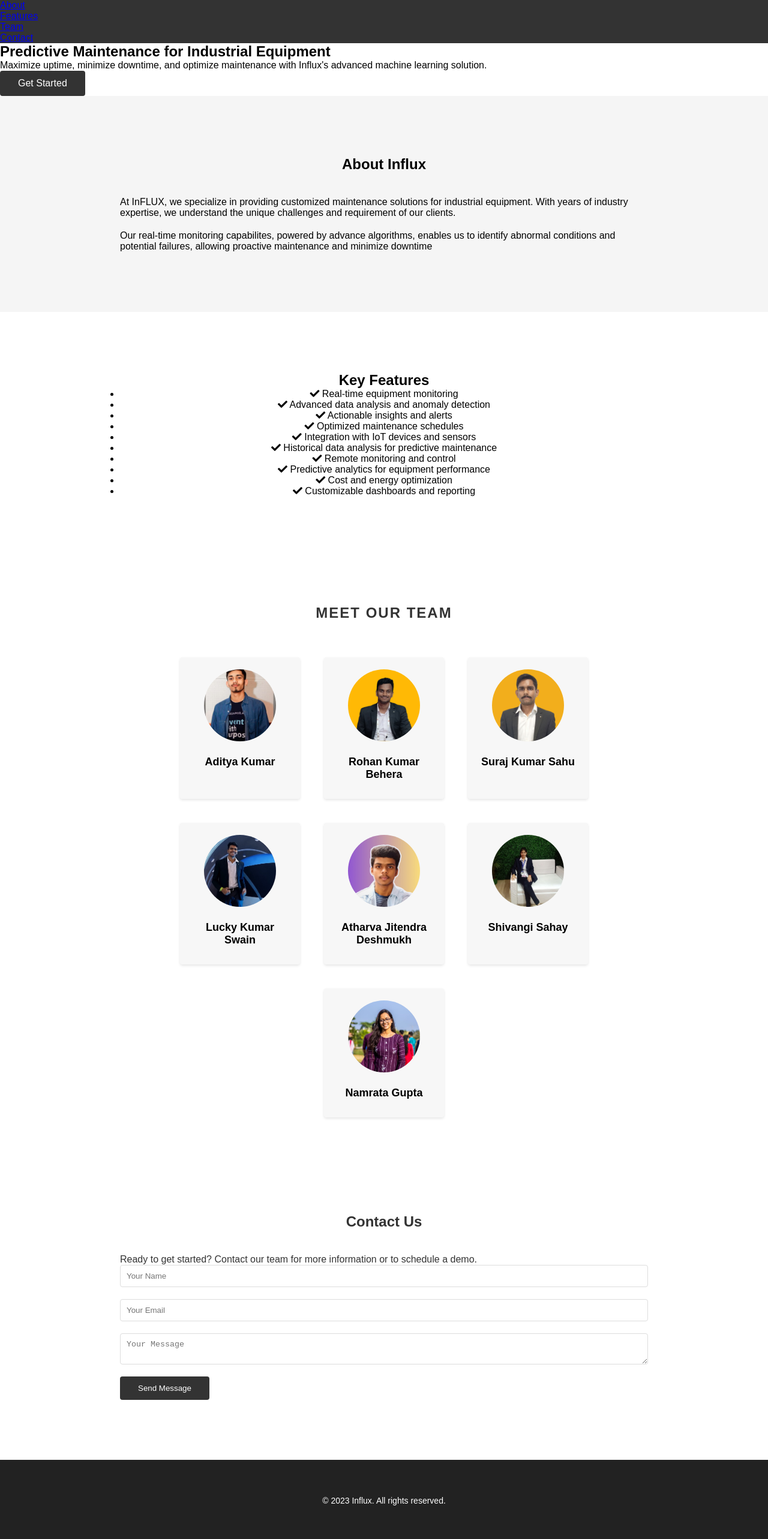
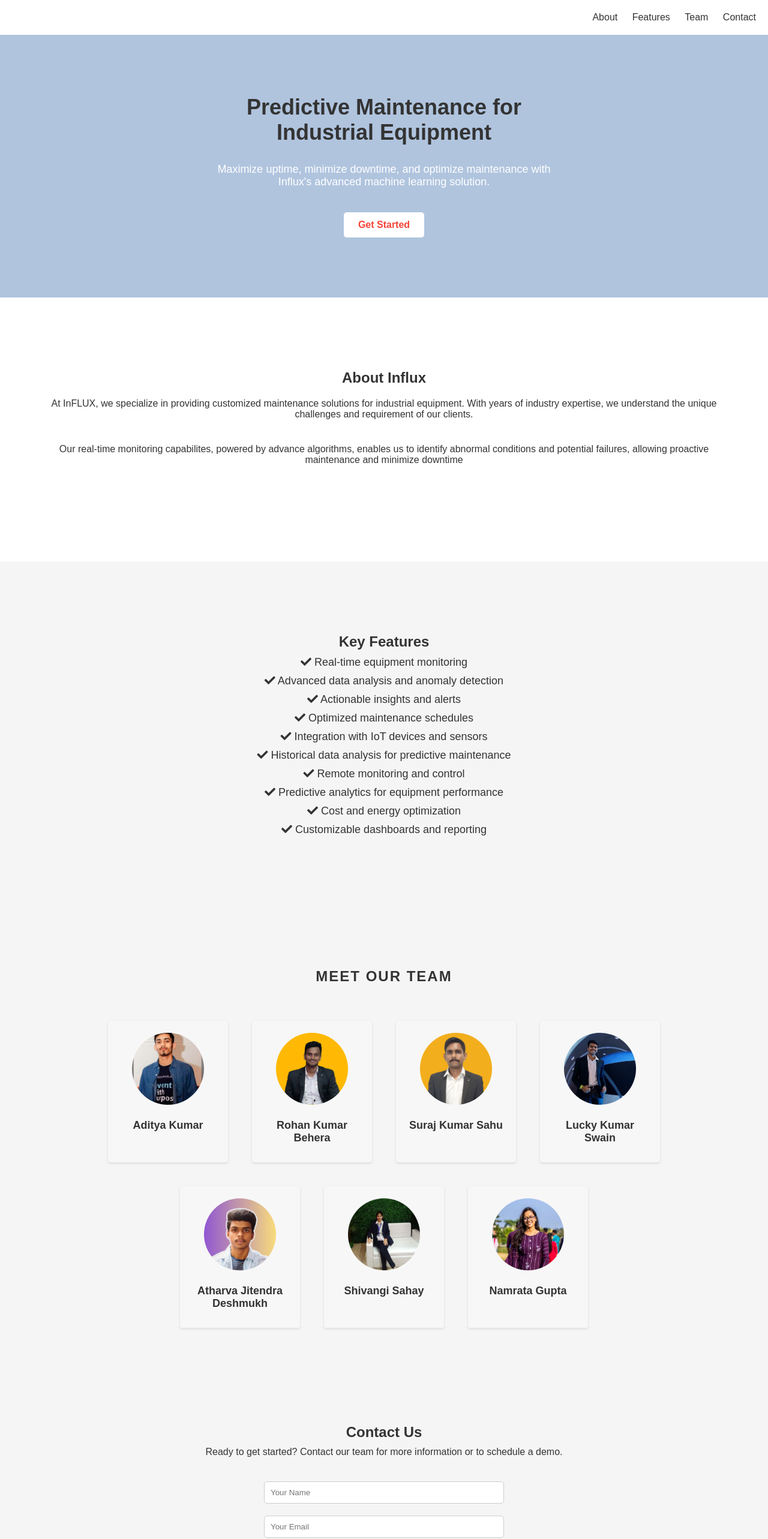
Before and after one commit to adi-kr-123/influx_web, a plain HTML site: page index.html in a window 1280 px wide. Shown: the top 2566 px of the page at 60% size. Drawn offline with Linux system fonts and the light colour scheme; files whose address does not match are found by name.

Commit message:
Add files via upload

```diff
--- a/style.css
+++ b/style.css
@@ -1,201 +1,222 @@
-/* Reset CSS */
 * {
     margin: 0;
     padding: 0;
     box-sizing: border-box;
 }
 
-/* Global Styles */
 body {
     font-family: Arial, sans-serif;
+    background-color: #f5f5f5;
+    color: #333;
 }
 
 .container {
-    max-width: 960px;
+    max-width: 1200px;
     margin: 0 auto;
-    padding: 40px;
+    padding: 20px;
 }
 
-/* Header */
+h1, h2, h3, h4, h5, h6 {
+    color: #333;
+    margin-bottom: 10px;
+}
+
+p {
+    margin-bottom: 40px;
+}
+
+/* Header Styles */
 header {
-    background-color: #333;
-    /* padding: 50px; */
-    top: 0;
-    z-index: 999;
-    position: relative;
-    /* display: flex; */
-    align-items: center;
-    justify-content: space-between;
+    background-color: #fff;
+    padding: 20px;
+    box-shadow: 0 2px 5px rgba(0, 0, 0, 0.1);
 }
 
 .logo {
-    font-size: 24px;
-    font-weight: bold;
-    color: #fff;
-    animation: slideInDown 1s ease;
+    display: inline-block;
 }
 
-.nav-links {
-    list-style: none;
+.logo img {
+    height: 40px;
+}
+
+nav {
     display: flex;
     justify-content: flex-end;
     align-items: center;
 }
 
-.nav-links li {
-    margin-left: 50px;
+nav ul {
+    list-style: none;
 }
 
-.nav-links li a {
-    text-decoration: none;
-    color: #fff;
-    font-weight: bold;
-    padding: 10px 16px;
-    border-radius: 4px;
-    background-color: #555;
-    transition: background-color 0.3s ease;
+nav ul li {
+    display: inline-block;
+    margin-left: 20px;
 }
 
-.nav-links li a:hover {
-    background-color: #777;
+nav ul li a {
+    color: #333;
+    text-decoration: none;
+    transition: color 0.3s ease;
 }
 
-/* Hero Section */
-.hero {
-    text-align: center;
-    margin-top: 100px;
-    animation: fadeIn 1s ease;
-    position: relative;
-    z-index: 1;
+nav ul li a:hover {
+    color: #f44336;
 }
 
-.hero h1 {
-    font-size: 36px;
-    color: #333;
-    margin-bottom: 20px;
-    animation: slideInDown 1s ease;
+/* Hero Section Styles */
+#hero {
+    background-color: lightsteelblue;
+    color: #fff;
+    padding: 100px 0;
+    text-align: center;
 }
 
-.hero p {
+.hero-content {
+    max-width: 600px;
+    margin: 0 auto;
+}
+
+.hero-content h1 {
+    font-size: 36px;
+    margin-bottom: 30px;
+}
+
+.hero-content p {
     font-size: 18px;
-    color: #777;
     margin-bottom: 40px;
-    animation: slideInUp 1s ease;
 }
 
 .cta-btn {
     display: inline-block;
-    padding: 12px 30px;
-    background-color: #333;
-    color: #fff;
+    padding: 12px 24px;
+    background-color: #fff;
+    color: #f44336;
+    font-weight: bold;
     text-decoration: none;
-    border-radius: 4px;
-    animation: fadeIn 1s ease;
+    border-radius: 5px;
+    transition: background-color 0.3s ease;
 }
 
 .cta-btn:hover {
-    background-color: #222;
+    background-color: #f44336;
+    color: #fff;
 }
 
-/* About Section */
+/* About Section Styles */
 #about {
-    background-color: #f5f5f5;
-    padding: 60px 0;
-    animation: fadeIn 1s ease;
-    position: relative;
-    z-index: 2;
+    background-color: #fff;
+    padding: 100px 0;
+    text-align: center;
 }
 
-#about h2 {
+/* Features Section Styles */
+#features {
+    background-color: #f5f5f5;
+    padding: 100px 0;
     text-align: center;
-    margin-bottom: 40px;
-    animation: slideInDown 1s ease;
 }
 
-/* Features Section */
-#features {
-    padding: 60px 0;
-    text-align: center;
-    animation: fadeIn 1s ease;
-    position: relative;
-    z-index: 2;
+#features ul {
+    list-style: none;
+    margin-bottom: 40px;
 }
 
-.feature {
-    display: inline-block;
-    vertical-align: top;
-    width: 33.33%;
-    padding: 20px;
-    animation: fadeInUp 1s ease;
+#features ul li {
+    font-size: 18px;
+    margin-bottom: 10px;
 }
 
-.feature i {
-    font-size: 36px;
-    color: #333;
+.team {
+    display: flex;
+    flex-wrap: wrap;
+    justify-content: center;
+    margin-top: 40px;
+}
+
+.team-member {
+    width: 200px;
+    text-align: center;
+    margin: 20px;
+    padding: 20px;
+    background-color: #f7f7f7;
+    border-radius: 4px;
+    box-shadow: 0 2px 4px rgba(0, 0, 0, 0.1);
+    transition: all 0.3s ease;
+}
+
+.team-member img {
+    width: 120px;
+    height: 120px;
+    border-radius: 50%;
+    object-fit: cover;
     margin-bottom: 20px;
 }
 
-.feature h3 {
-    font-size: 24px;
-    color: #333;
-    margin-bottom: 20px;
+.team-member h4 {
+    font-size: 18px;
+    font-weight: bold;
+    margin-bottom: 10px;
 }
 
-.feature p {
-    font-size: 16px;
-    color: #777;
+.team-member p {
+    font-size: 14px;
+    color: #666;
 }
 
-/* Contact Section */
-#contact {
-    background-color: #fff;
-    padding: 60px 0;
-    color: #333;
-    animation: fadeIn 1s ease;
-    position: relative;
-    z-index: 2;
+.team-member:hover {
+    transform: translateY(-8px);
+    box-shadow: 0 4px 6px rgba(0, 0, 0, 0.1);
 }
 
-#contact h2 {
+
+/* Contact Section Styles */
+#contact {
+    background-color: #f5f5f5;
+    padding: 100px 0;
     text-align: center;
-    margin-bottom: 40px;
-    animation: slideInDown 1s ease;
 }
 
-form input,
-form textarea {
-    display: block;
+form {
+    max-width: 400px;
+    margin: 0 auto;
+    margin-bottom: 40px;
+}
+
+form input, form textarea {
     width: 100%;
+    padding: 10px;
     margin-bottom: 20px;
-    padding: 10px;
-    border: 1px solid #ddd;
-    border-radius: 4px;
+    border-radius: 5px;
+    border: 1px solid #ccc;
 }
 
 form button {
     display: block;
-    padding: 12px 30px;
-    background-color: #333;
+    width: 100%;
+    padding: 12px 0;
+    background-color: #f44336;
     color: #fff;
+    font-weight: bold;
     border: none;
-    border-radius: 4px;
+    border-radius: 5px;
     cursor: pointer;
 }
 
-/* Footer */
-footer {
-    background-color:#222;
-    padding: 20px;
-    text-align: center;
-    animation: fadeIn 1s ease;
-    position: relative;
-    z-index: 2;
+form button:hover {
+    background-color: #e53935;
 }
 
-footer p {
-    font-size: 14px;
+/* Footer Styles */
+footer {
+    background-color: #333;
+    padding: 20px;
     color: #fff;
+    text-align: center;
 }
+
+
 
 
 /* Animations */
@@ -236,47 +257,6 @@
         transform: translateY(0);
     }
 }
-.team {
-    display: flex;
-    flex-wrap: wrap;
-    justify-content: center;
-    margin-top: 40px;
-}
-
-.team-member {
-    width: 200px;
-    text-align: center;
-    margin: 20px;
-    padding: 20px;
-    background-color: #f7f7f7;
-    border-radius: 4px;
-    box-shadow: 0 2px 4px rgba(0, 0, 0, 0.1);
-    transition: all 0.3s ease;
-}
-
-.team-member img {
-    width: 120px;
-    height: 120px;
-    border-radius: 50%;
-    object-fit: cover;
-    margin-bottom: 20px;
-}
-
-.team-member h4 {
-    font-size: 18px;
-    font-weight: bold;
-    margin-bottom: 10px;
-}
-
-.team-member p {
-    font-size: 14px;
-    color: #666;
-}
-
-.team-member:hover {
-    transform: translateY(-5px);
-    box-shadow: 0 4px 6px rgba(0, 0, 0, 0.1);
-}
 h3 {
     font-size: 24px;
     font-weight: bold;
```
